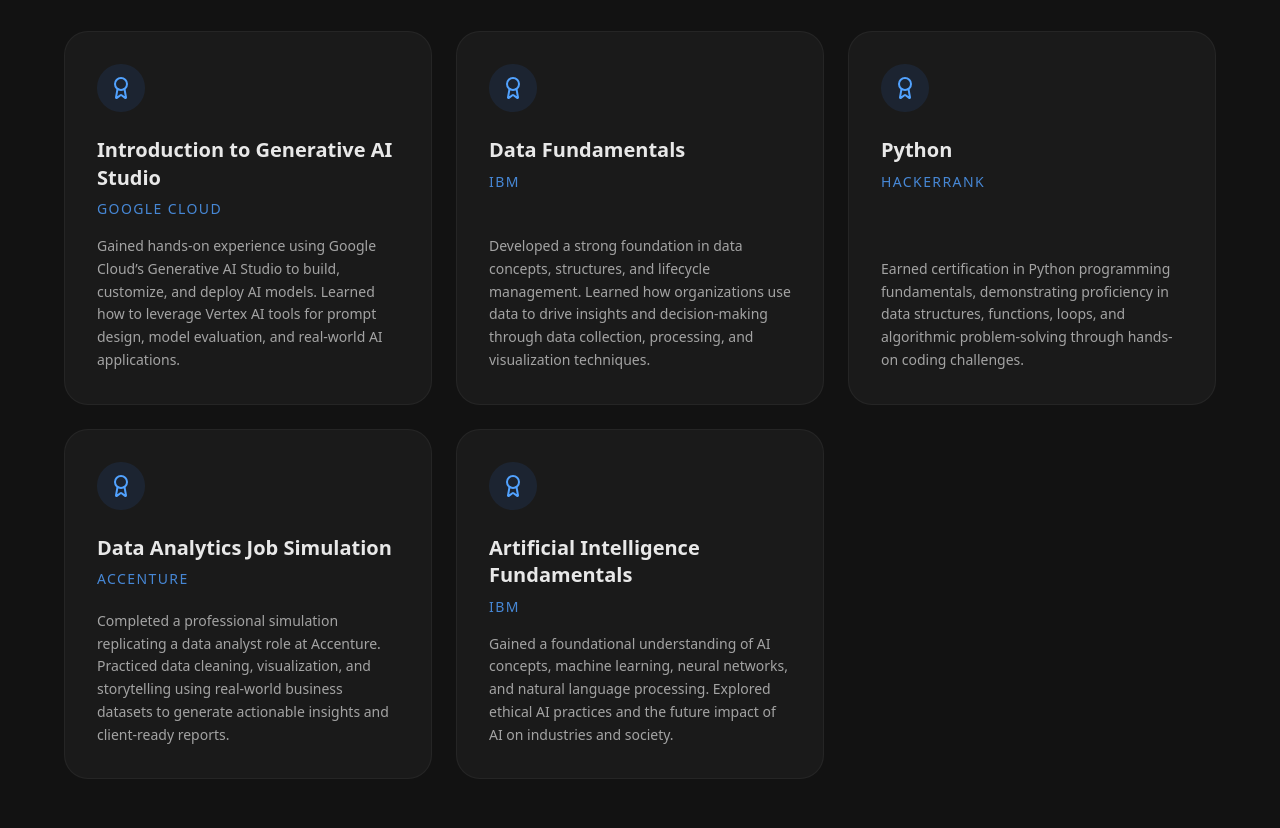
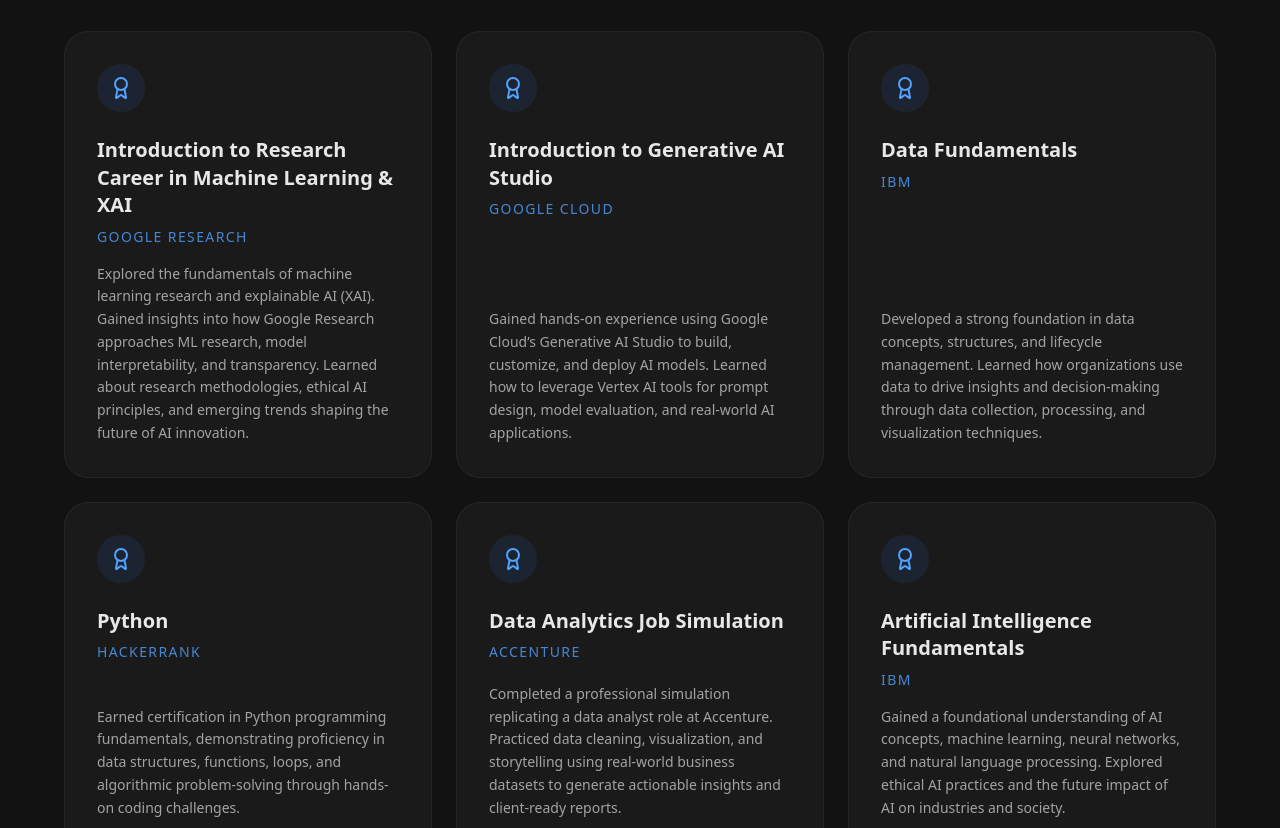
Before and after one commit to akiibot/priom-portfolio, a Next.js app: page / in a window 1280 px wide. Shown: the part 5220-6048 px from the top of the page. Built offline with nearby package versions, Linux system fonts and the light colour scheme.

Commit message:
feat: add Google Research ML certification to achievements

```diff
--- a/src/components/Achievements.tsx
+++ b/src/components/Achievements.tsx
@@ -5,6 +5,11 @@
 
 export default function Achievements() {
     const achievements = [
+        {
+            title: "Introduction to Research Career in Machine Learning & XAI",
+            issuer: "Google Research",
+            description: "Explored the fundamentals of machine learning research and explainable AI (XAI). Gained insights into how Google Research approaches ML research, model interpretability, and transparency. Learned about research methodologies, ethical AI principles, and emerging trends shaping the future of AI innovation."
+        },
         {
             title: "Introduction to Generative AI Studio",
             issuer: "Google Cloud",
```
